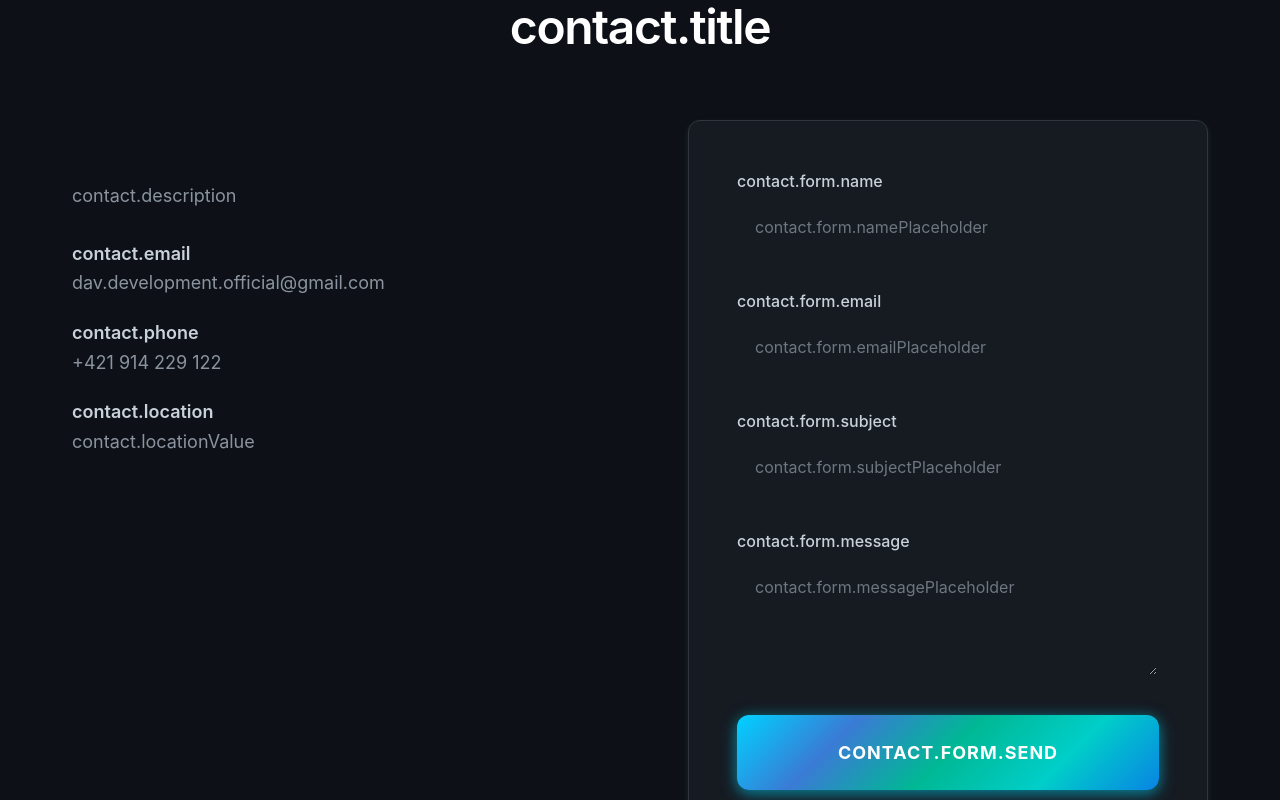
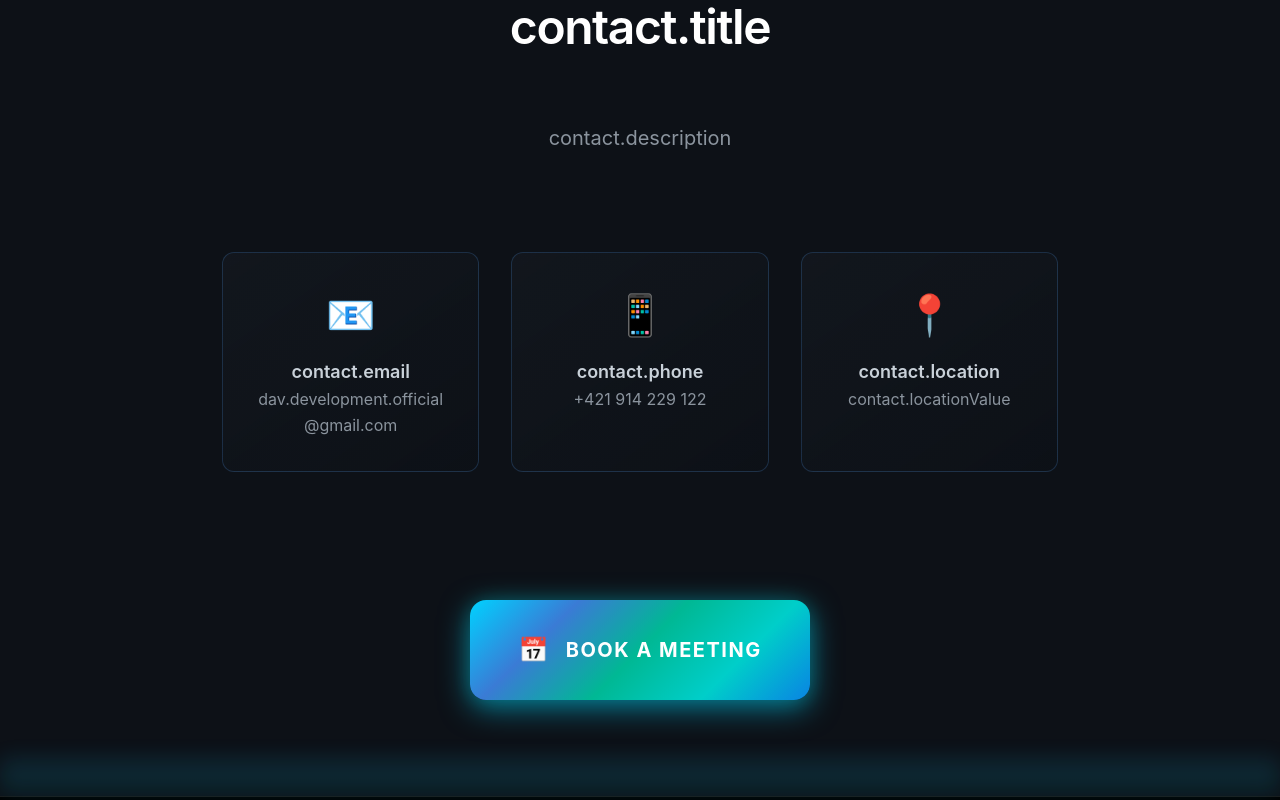
Before and after one commit to Mild-Solvent/DAV-portfolio, a Next.js app in the folder web/: page /privacy-policy in a window 1280 px wide. Shown: the part 5000-5800 px from the top of the page. Built offline with nearby package versions, Linux system fonts and the light colour scheme; no server answers.

Commit message:
new stuff

```diff
--- a/web/src/components/Contact/Contact.tsx
+++ b/web/src/components/Contact/Contact.tsx
@@ -1,14 +1,17 @@
-import React, { useState } from 'react';
+import React from 'react';
 import styled from 'styled-components';
 import { motion } from 'framer-motion';
 import { SectionHeading } from '../shared';
 import { useTranslation } from '../../contexts/TranslationContext';
+import Link from 'next/link';
 
 const ContactSection = styled.section`
   padding: ${props => props.theme.spacing['4xl']} 0;
   background: ${props => props.theme.colors.primary};
   min-height: 100vh;
   position: relative;
+  display: flex;
+  align-items: center;
 
   &::after {
     content: '';
@@ -46,143 +49,96 @@ const ContactSection = styled.section`
 `;
 
 const Container = styled.div`
-  max-width: 1200px;
+  max-width: 900px;
   margin: 0 auto;
   padding: 0 ${props => props.theme.spacing.xl};
   position: relative;
   z-index: 1;
+  width: 100%;
 `;
 
-const ContactContent = styled.div`
+const ContactContent = styled(motion.div)`
+  text-align: center;
+  display: flex;
+  flex-direction: column;
+  align-items: center;
+  gap: ${props => props.theme.spacing['2xl']};
+`;
+
+const Description = styled.p`
+  font-size: ${props => props.theme.fontSizes.xl};
+  line-height: 1.8;
+  color: ${props => props.theme.colors.textSecondary};
+  max-width: 700px;
+  margin: 0 auto ${props => props.theme.spacing['2xl']};
+`;
+
+const ContactDetails = styled.div`
   display: grid;
-  grid-template-columns: 1fr 1fr;
-  gap: ${props => props.theme.spacing['4xl']};
-  align-items: start;
+  grid-template-columns: repeat(auto-fit, minmax(250px, 1fr));
+  gap: ${props => props.theme.spacing.xl};
+  width: 100%;
+  margin-bottom: ${props => props.theme.spacing['2xl']};
 
-  @media (max-width: ${props => props.theme.breakpoints.lg}) {
+  @media (max-width: ${props => props.theme.breakpoints.md}) {
     grid-template-columns: 1fr;
-    gap: ${props => props.theme.spacing['2xl']};
   }
 `;
 
-const ContactInfo = styled(motion.div)`
-  h3 {
-    color: ${props => props.theme.colors.primary};
-    margin-bottom: ${props => props.theme.spacing.xl};
-    font-size: ${props => props.theme.fontSizes['2xl']};
-  }
+const ContactCard = styled(motion.div)`
+  background: linear-gradient(145deg, rgba(22, 27, 34, 0.6) 0%, rgba(13, 17, 23, 0.8) 100%);
+  border: 1px solid rgba(88, 166, 255, 0.2);
+  border-radius: ${props => props.theme.borderRadius.lg};
+  padding: ${props => props.theme.spacing.xl};
+  transition: all 0.3s ease;
 
-  p {
-    font-size: ${props => props.theme.fontSizes.lg};
-    line-height: 1.6;
-    margin-bottom: ${props => props.theme.spacing.xl};
+  &:hover {
+    border-color: rgba(88, 166, 255, 0.4);
+    transform: translateY(-4px);
+    box-shadow: 0 8px 24px rgba(88, 166, 255, 0.15);
   }
 `;
 
-const ContactDetails = styled.div`
-  display: flex;
-  flex-direction: column;
-  gap: ${props => props.theme.spacing.lg};
+const ContactIcon = styled.div`
+  font-size: 2.5rem;
+  margin-bottom: ${props => props.theme.spacing.md};
 `;
 
-const ContactItem = styled.div`
-  display: flex;
-  align-items: center;
-  gap: ${props => props.theme.spacing.md};
-`;
-
-
-const ContactText = styled.div`
-  h4 {
+const ContactLabel = styled.h4`
   color: ${props => props.theme.colors.text};
   margin-bottom: ${props => props.theme.spacing.xs};
   font-size: ${props => props.theme.fontSizes.lg};
-  }
+  font-weight: 600;
+`;
 
-  p {
+const ContactValue = styled.p`
   color: ${props => props.theme.colors.textSecondary};
   margin: 0;
-  }
+  font-size: ${props => props.theme.fontSizes.base};
+  word-break: break-word;
 `;
 
-const ContactForm = styled(motion.form)`
-  background: ${props => props.theme.colors.backgroundLight};
-  padding: ${props => props.theme.spacing['2xl']};
-  border-radius: ${props => props.theme.borderRadius.lg};
-  border: 1px solid ${props => props.theme.colors.border};
-  box-shadow: ${props => props.theme.shadows.md};
-`;
-
-const FormGroup = styled.div`
-  margin-bottom: ${props => props.theme.spacing.xl};
-`;
-
-const Label = styled.label`
-  display: block;
-  color: ${props => props.theme.colors.text};
-  margin-bottom: ${props => props.theme.spacing.xs};
-  font-weight: 500;
-`;
-
-const Input = styled.input`
-  width: 100%;
-  padding: ${props => props.theme.spacing.md};
-  background: ${props => props.theme.colors.backgroundLight};
-  border: 2px solid transparent;
-  border-radius: ${props => props.theme.borderRadius.md};
-  color: ${props => props.theme.colors.text};
-  font-size: ${props => props.theme.fontSizes.base};
-  transition: all 0.3s ease;
-
-  &:focus {
-    outline: none;
-    border-color: ${props => props.theme.colors.primary};
-  }
-
-  &::placeholder {
-    color: ${props => props.theme.colors.textMuted};
-  }
-`;
-
-const TextArea = styled.textarea`
-  width: 100%;
-  padding: ${props => props.theme.spacing.md};
-  background: ${props => props.theme.colors.backgroundLight};
-  border: 2px solid transparent;
-  border-radius: ${props => props.theme.borderRadius.md};
-  color: ${props => props.theme.colors.text};
-  font-size: ${props => props.theme.fontSizes.base};
-  min-height: 120px;
-  resize: vertical;
-  transition: all 0.3s ease;
-  font-family: inherit;
-
-  &:focus {
-    outline: none;
-    border-color: ${props => props.theme.colors.primary};
-  }
-
-  &::placeholder {
-    color: ${props => props.theme.colors.textMuted};
-  }
-`;
-
-const SubmitButton = styled.button`
-  width: 100%;
+const BookingButton = styled(Link)`
+  display: inline-flex;
+  align-items: center;
+  justify-content: center;
+  gap: ${props => props.theme.spacing.md};
   background: linear-gradient(135deg, #00d2ff 0%, #3a7bd5 25%, #00b894 50%, #00cec9 75%, #0984e3 100%);
   color: ${props => props.theme.colors.white};
   border: none;
-  padding: ${props => props.theme.spacing.lg} ${props => props.theme.spacing.xl};
-  border-radius: ${props => props.theme.borderRadius.lg};
-  font-size: ${props => props.theme.fontSizes.lg};
+  padding: ${props => props.theme.spacing.xl} ${props => props.theme.spacing['2xl']};
+  border-radius: ${props => props.theme.borderRadius.xl};
+  font-size: ${props => props.theme.fontSizes.xl};
   font-weight: 700;
-  box-shadow: 0 4px 15px rgba(0, 210, 255, 0.4);
+  box-shadow: 0 8px 30px rgba(0, 210, 255, 0.4);
   transition: all 0.3s cubic-bezier(0.4, 0, 0.2, 1);
   cursor: pointer;
   position: relative;
   overflow: hidden;
   text-transform: uppercase;
-  letter-spacing: 1px;
+  letter-spacing: 1.5px;
+  text-decoration: none;
+  margin-top: ${props => props.theme.spacing.xl};
 
   &::before {
     content: '';
@@ -200,12 +156,12 @@ const SubmitButton = styled.button`
     transition: left 0.6s;
   }
 
-  &:hover:not(:disabled) {
+  &:hover {
     background: linear-gradient(135deg, #00b8d4 0%, #2962ff 25%, #00a085 50%, #00acc1 75%, #1565c0 100%);
-    transform: translateY(-3px) scale(1.02);
+    transform: translateY(-4px) scale(1.05);
     box-shadow:
-      0 8px 25px rgba(0, 210, 255, 0.5),
-      0 0 20px rgba(0, 184, 148, 0.3),
+      0 12px 40px rgba(0, 210, 255, 0.6),
+      0 0 30px rgba(0, 184, 148, 0.4),
       inset 0 1px 0 rgba(255, 255, 255, 0.2);
 
     &::before {
@@ -213,125 +169,37 @@ const SubmitButton = styled.button`
     }
   }
 
-  &:active:not(:disabled) {
-    transform: translateY(-1px) scale(1.01);
-    box-shadow: 0 4px 15px rgba(0, 210, 255, 0.6);
+  &:active {
+    transform: translateY(-2px) scale(1.03);
+    box-shadow: 0 6px 20px rgba(0, 210, 255, 0.6);
   }
 
-  &:disabled {
-    background: linear-gradient(135deg, #a4a4a4 0%, #757575 100%);
-    cursor: not-allowed;
-    transform: none;
-    box-shadow: none;
-    opacity: 0.7;
-
-    &::before {
-      display: none;
-    }
-  }
-
-  /* Pulsing animation for emphasis */
-  &:not(:disabled) {
   animation: pulse-glow 3s infinite;
-  }
 
   @keyframes pulse-glow {
     0%, 100% {
-      box-shadow: 0 4px 15px rgba(0, 210, 255, 0.4);
+      box-shadow: 0 8px 30px rgba(0, 210, 255, 0.4);
     }
     50% {
       box-shadow:
-        0 4px 15px rgba(0, 210, 255, 0.6),
-        0 0 20px rgba(0, 184, 148, 0.2);
+        0 8px 30px rgba(0, 210, 255, 0.6),
+        0 0 30px rgba(0, 184, 148, 0.3);
     }
   }
 `;
 
+const ButtonIcon = styled.span`
+  font-size: 1.5rem;
+  display: inline-block;
+  transition: transform 0.3s ease;
 
-const StatusMessage = styled.div<{ status: 'success' | 'error' }>`
-  padding: ${props => props.theme.spacing.md};
-  border-radius: ${props => props.theme.borderRadius.md};
-  margin-bottom: ${props => props.theme.spacing.lg};
-  font-size: ${props => props.theme.fontSizes.sm};
-  font-weight: 500;
-  text-align: center;
-  animation: slideIn 0.3s ease-out;
-
-  background: ${props => props.status === 'success'
-    ? 'rgba(34, 197, 94, 0.1)'
-    : 'rgba(239, 68, 68, 0.1)'};
-  color: ${props => props.status === 'success'
-    ? '#22c55e'
-    : '#ef4444'};
-  border: 1px solid ${props => props.status === 'success'
-    ? 'rgba(34, 197, 94, 0.2)'
-    : 'rgba(239, 68, 68, 0.2)'};
-
-  @keyframes slideIn {
-    from {
-      opacity: 0;
-      transform: translateY(-10px);
-    }
-    to {
-      opacity: 1;
-      transform: translateY(0);
-    }
+  ${BookingButton}:hover & {
+    transform: scale(1.2) rotate(10deg);
   }
 `;
 
 const Contact: React.FC = () => {
-  const { t } = useTranslation();
-  const [formData, setFormData] = useState({
-    name: '',
-    email: '',
-    subject: '',
-    message: ''
-  });
-  const [isSubmitting, setIsSubmitting] = useState(false);
-  const [submitStatus, setSubmitStatus] = useState<'idle' | 'success' | 'error'>('idle');
-  const [submitMessage, setSubmitMessage] = useState('');
-
-  const handleChange = (e: React.ChangeEvent<HTMLInputElement | HTMLTextAreaElement>) => {
-    setFormData({
-      ...formData,
-      [e.target.name]: e.target.value
-    });
-  };
-
-  const handleSubmit = async (e: React.FormEvent) => {
-    e.preventDefault();
-    setIsSubmitting(true);
-    setSubmitStatus('idle');
-
-    try {
-      const response = await fetch('https://formspree.io/f/mrbowvke', {
-        method: 'POST',
-        headers: {
-          'Content-Type': 'application/json',
-        },
-        body: JSON.stringify(formData),
-      });
-
-      if (response.ok) {
-        setSubmitStatus('success');
-        setSubmitMessage(t('contact.form.success'));
-        setFormData({ name: '', email: '', subject: '', message: '' });
-      } else {
-        throw new Error('Failed to send message');
-      }
-    } catch (error) {
-      setSubmitStatus('error');
-      setSubmitMessage(t('contact.form.error'));
-      console.error('Form submission error:', error);
-    } finally {
-      setIsSubmitting(false);
-      // Clear status message after 5 seconds
-      setTimeout(() => {
-        setSubmitStatus('idle');
-        setSubmitMessage('');
-      }, 5000);
-    }
-  };
+  const { t, language } = useTranslation();
 
   return (
     <ContactSection id="contact">
@@ -340,112 +208,61 @@ const Contact: React.FC = () => {
           title={t('contact.title')}
         />
 
-        <ContactContent>
-          <ContactInfo
-            initial={{ opacity: 0, x: -50 }}
-            whileInView={{ opacity: 1, x: 0 }}
+        <ContactContent
+          initial={{ opacity: 0, y: 30 }}
+          whileInView={{ opacity: 1, y: 0 }}
           viewport={{ once: true }}
-            transition={{ duration: 0.6, delay: 0.2 }}
+          transition={{ duration: 0.6 }}
         >
-            <h3>{t('contact.subtitle')}</h3>
-            <p>
+          <Description>
             {t('contact.description')}
-            </p>
+          </Description>
 
           <ContactDetails>
-              <ContactItem>
-                <ContactText>
-                  <h4>{t('contact.email')}</h4>
-                  <p>dav.development.official@gmail.com</p>
-                </ContactText>
-              </ContactItem>
+            <ContactCard
+              initial={{ opacity: 0, y: 20 }}
+              whileInView={{ opacity: 1, y: 0 }}
+              viewport={{ once: true }}
+              transition={{ duration: 0.4, delay: 0.1 }}
+            >
+              <ContactIcon>📧</ContactIcon>
+              <ContactLabel>{t('contact.email')}</ContactLabel>
+              <ContactValue>dav.development.official@gmail.com</ContactValue>
+            </ContactCard>
 
-              <ContactItem>
-                <ContactText>
-                  <h4>{t('contact.phone')}</h4>
-                  <p>+421 914 229 122</p>
-                </ContactText>
-              </ContactItem>
+            <ContactCard
+              initial={{ opacity: 0, y: 20 }}
+              whileInView={{ opacity: 1, y: 0 }}
+              viewport={{ once: true }}
+              transition={{ duration: 0.4, delay: 0.2 }}
+            >
+              <ContactIcon>📱</ContactIcon>
+              <ContactLabel>{t('contact.phone')}</ContactLabel>
+              <ContactValue>+421 914 229 122</ContactValue>
+            </ContactCard>
 
-              <ContactItem>
-                <ContactText>
-                  <h4>{t('contact.location')}</h4>
-                  <p>{t('contact.locationValue')}</p>
-                </ContactText>
-              </ContactItem>
+            <ContactCard
+              initial={{ opacity: 0, y: 20 }}
+              whileInView={{ opacity: 1, y: 0 }}
+              viewport={{ once: true }}
+              transition={{ duration: 0.4, delay: 0.3 }}
+            >
+              <ContactIcon>📍</ContactIcon>
+              <ContactLabel>{t('contact.location')}</ContactLabel>
+              <ContactValue>{t('contact.locationValue')}</ContactValue>
+            </ContactCard>
           </ContactDetails>
-          </ContactInfo>
 
-          <ContactForm
-            initial={{ opacity: 0, x: 50 }}
-            whileInView={{ opacity: 1, x: 0 }}
+          <BookingButton
+            href={`/${language}/calendar`}
+            initial={{ opacity: 0, scale: 0.9 }}
+            whileInView={{ opacity: 1, scale: 1 }}
             viewport={{ once: true }}
-            transition={{ duration: 0.6, delay: 0.4 }}
-            onSubmit={handleSubmit}
+            transition={{ duration: 0.5, delay: 0.4 }}
           >
-            {submitStatus !== 'idle' && submitMessage && (
-              <StatusMessage status={submitStatus as 'success' | 'error'}>
-                {submitMessage}
-              </StatusMessage>
-            )}
-            <FormGroup>
-              <Label htmlFor="name">{t('contact.form.name')}</Label>
-              <Input
-                type="text"
-                id="name"
-                name="name"
-                value={formData.name}
-                onChange={handleChange}
-                required
-                placeholder={t('contact.form.namePlaceholder')}
-              />
-            </FormGroup>
-
-            <FormGroup>
-              <Label htmlFor="email">{t('contact.form.email')}</Label>
-              <Input
-                type="email"
-                id="email"
-                name="email"
-                value={formData.email}
-                onChange={handleChange}
-                required
-                placeholder={t('contact.form.emailPlaceholder')}
-              />
-            </FormGroup>
-
-            <FormGroup>
-              <Label htmlFor="subject">{t('contact.form.subject')}</Label>
-              <Input
-                type="text"
-                id="subject"
-                name="subject"
-                value={formData.subject}
-                onChange={handleChange}
-                required
-                placeholder={t('contact.form.subjectPlaceholder')}
-              />
-            </FormGroup>
-
-            <FormGroup>
-              <Label htmlFor="message">{t('contact.form.message')}</Label>
-              <TextArea
-                id="message"
-                name="message"
-                value={formData.message}
-                onChange={handleChange}
-                required
-                placeholder={t('contact.form.messagePlaceholder')}
-              />
-            </FormGroup>
-
-            <SubmitButton
-              type="submit"
-              disabled={isSubmitting}
-            >
-              {isSubmitting ? t('contact.form.sending') : t('contact.form.send')}
-            </SubmitButton>
-          </ContactForm>
+            <ButtonIcon>📅</ButtonIcon>
+            Book a Meeting
+          </BookingButton>
         </ContactContent>
       </Container>
     </ContactSection>
```
Lines whose indentation alone changed are shown as unchanged.
